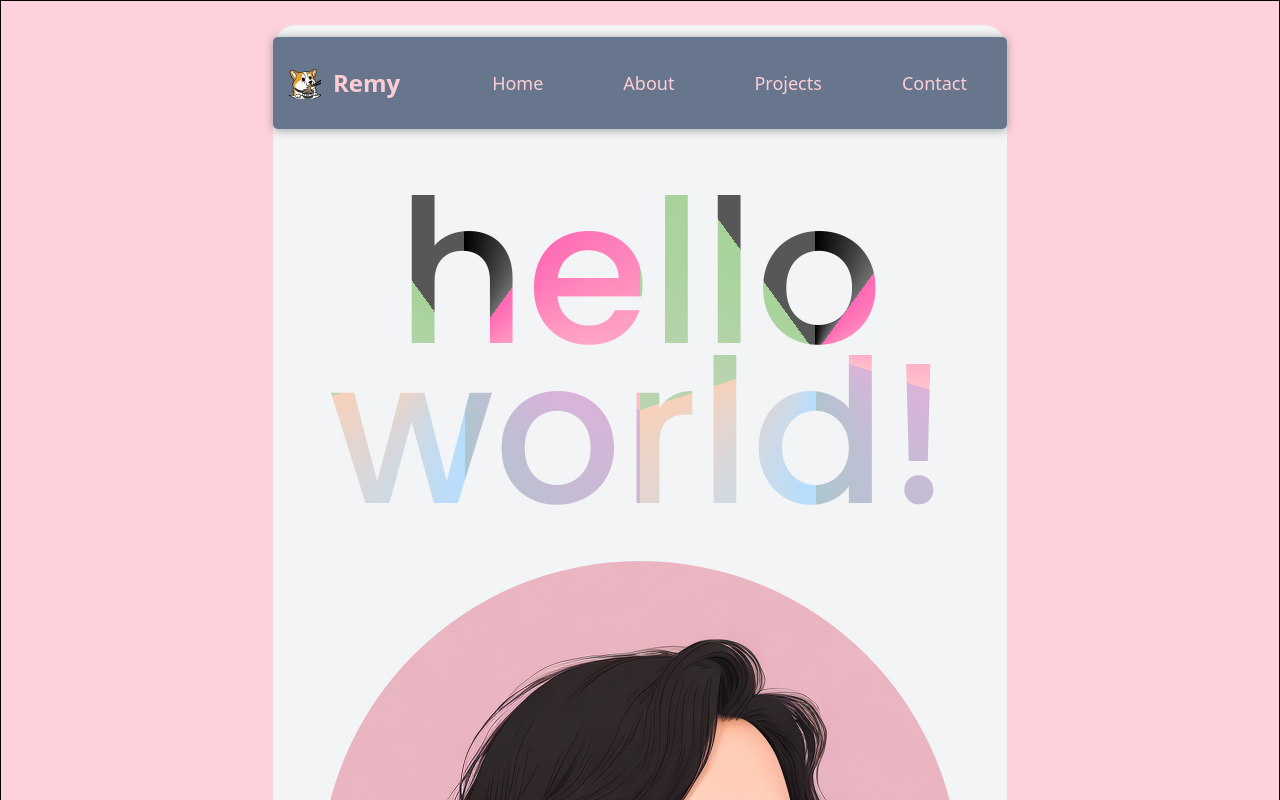
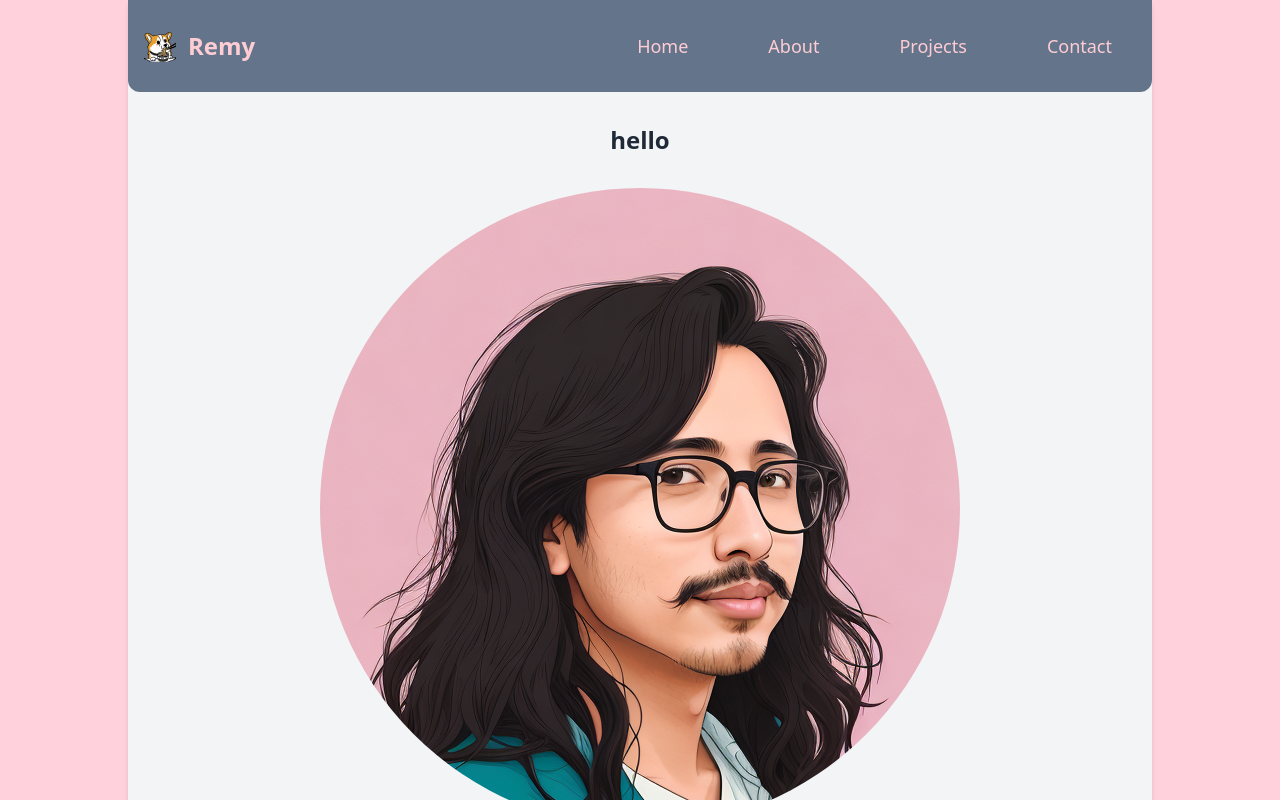
Before and after one commit to RemyXVX/folio, a Next.js app: page / in a window 1280 px wide. Shown: the top 800 px of the page. Built offline with nearby package versions, Linux system fonts and the light colour scheme.

Commit message:
Got the pages to conditionally render via nav

```diff
--- a/app/components/navbar.tsx
+++ b/app/components/navbar.tsx
@@ -2,28 +2,19 @@ import React, { useRef, useState } from "react";
 import Image from "next/image";
 import Link from "next/link";
 import corgiRamen from "./../assets/images/corgiramen.png";
-import navbar from "./../assets/styles/navbar.module.css";
+
+interface NavProps {
+  onMenuClick: (view: string) => void;
+}
 
 const menuList = [
-  {
-    text: "Home",
-    href: "#home",
-  },
-  {
-    text: "About",
-    href: "#about",
-  },
-  {
-    text: "Projects",
-    href: "#projects",
-  },
-  {
-    text: "Contact",
-    href: "#contact",
-  },
+  { text: "Home", href: "home" },
+  { text: "About", href: "about" },
+  { text: "Projects", href: "projects" },
+  { text: "Contact", href: "contact" },
 ];
 
-const Navbar = () => {
+const Navbar: React.FC<NavProps> = ({ onMenuClick }) => {
   const menuRef = useRef<HTMLDivElement>(null);
   const [isMenuOpen, setIsMenuOpen] = useState(false);
 
@@ -32,12 +23,9 @@ const Navbar = () => {
   };
 
   return (
-    <nav
-      id={navbar.navbar}
-      className="border-gray-300 bg-slate-500 text-rose-200 font-extrabold text-lg rounded-r-3xl py-2"
-    >
+    <nav className="border-gray-300 bg-slate-500 text-rose-200 font-extrabold text-lg rounded-b-xl py-2">
       <div className="max-w-screen-xl flex flex-wrap items-center justify-between mx-auto p-4">
-        <Link href={"/"} passHref>
+        <Link href="/">
           <span className="flex items-center">
             <Image
               src={corgiRamen}
@@ -49,48 +37,16 @@ const Navbar = () => {
             </span>
           </span>
         </Link>
-        <button
-          onClick={toggleMenu}
-          type="button"
-          className="inline-flex items-center p-2 ml-3 text-sm text-gray-300 focus:text-gray-300 rounded-lg md:hidden hover:bg-rose-200 hover:text-gray-500 focus:outline-none focus:ring-2 focus:ring-gray-100"
-          aria-controls="navbar-solid-bg"
-          aria-expanded={isMenuOpen ? 'true' : 'false'}
-        >
-          <span className="sr-only">Open main menu</span>
-          <svg
-            className="w-6 h-6"
-            aria-hidden="true"
-            fill="currentColor"
-            viewBox="0 0 20 20"
-            xmlns="http://www.w3.org/2000/svg"
-          >
-            <path
-              fillRule="evenodd"
-              d="M3 5a1 1 0 011-1h12a1 1 0 110 2H4a1 1 0 01-1-1zM3 10a1 1 0 011-1h12a1 1 0 110 2H4a1 1 0 01-1-1zM3 15a1 1 0 011-1h12a1 1 0 110 2H4a1 1 0 01-1-1z"
-              clipRule="evenodd"
-            ></path>
-          </svg>
-        </button>
-
-        <div
-          className={`${
-            isMenuOpen ? "block" : "hidden"
-          } w-full md:block md:w-auto`}
-          id="navbar-solid-bg"
-        >
-          <div
-            id="menuList"
-            ref={menuRef}
-            className={`flex flex-col font-medium mt-4 rounded-lg bg-gray-100 md:flex-row md:space-x-8 md:mt-0 md:border-0 md:bg-transparent`}
-          >
-            {menuList.map((item, index) => (
-              <Link key={index} href={item.href} passHref>
-                <span className="block py-2 px-6 rounded-lg hover:bg-gray-400 hover:text-slate-200">
-                  {item.text}
-                </span>
-              </Link>
-            ))}
-          </div>
+        <div className="flex flex-col font-medium mt-4 rounded-lg bg-gray-100 md:flex-row md:space-x-8 md:mt-0 md:border-0 md:bg-transparent">
+          {menuList.map((item, index) => (
+            <button
+              key={index}
+              onClick={() => onMenuClick(item.href)}
+              className="block py-2 px-6 rounded-lg hover:bg-gray-400 hover:text-slate-200"
+            >
+              {item.text}
+            </button>
+          ))}
         </div>
       </div>
     </nav>
--- a/app/head.tsx
+++ b/app/head.tsx
@@ -1,7 +1,7 @@
 const Head = () => {
   return(
     <>
-      <title>RemyXVX</title>
+      <title>Remy DEV</title>
       <meta content='width=device-width, initial-scale=1' name="viewport" />
       <meta name="description" />
     </>
--- a/app/page.tsx
+++ b/app/page.tsx
@@ -5,7 +5,7 @@ const Main = () => {
 
   return (
     <main>
-      <div className="border border-black p-2 md:p-4 lg:p-4">
+      <div className="">
         <Secondary />
       </div>
     </main>
--- /dev/null
+++ b/app/pages/contact/formEmail.jsx
@@ -0,0 +1,60 @@
+import React from 'react';
+import emailjs from '@emailjs/browser';
+import { ToastContainer, toast } from 'react-toastify';
+import 'react-toastify/dist/ReactToastify.css';
+
+const Contact = () => {
+
+  const handleSubmit = async (e) => {
+    e.preventDefault();
+    const EMAILJS_SERVICE_ID = process.env.NEXT_EMAILJS_SERVICE_ID;
+    const EMAILJS_TEMPLATE_ID = process.env.NEXT_EMAILJS_TEMPLATE_ID;
+    const EMAILJS_PUBLIC_KEY = process.env.NEXT_EMAILJS_PUBLIC_KEY;
+
+    try {
+      await emailjs.sendForm(
+        EMAILJS_SERVICE_ID,
+        EMAILJS_TEMPLATE_ID,
+        e.target,
+        EMAILJS_PUBLIC_KEY
+      );
+      toast.success('Email sent successfully!');
+      e.target.reset();
+    } catch (error) {
+      toast.error('Email failed to send. Please try again later.');
+    }
+  };
+
+  return (
+    <div
+      className="flex justify-center items-center rounded-t-zl"
+      id="contact"
+      >
+      <div className="container mx-auto py-6">
+        <div className="rounded-lg shadow-lg">
+          <header className="bg-gray-800 rounded-t-xl text-white text-center py-4">
+            <h1 className="text-3xl font-semibold lg:6xl">Contact Me</h1>
+          </header>
+          <form className="p-6" onSubmit={handleSubmit}>
+            <div className="mb-6">
+              <label htmlFor="name" className="block text-md font-semibold text-gray-700">Name:</label>
+              <input type="text" id="name" name="name" className="mt-1 p-2 w-full border rounded-md" placeholder="Enter your name" autoComplete="off" required />
+            </div>
+            <div className="mb-6">
+              <label htmlFor="email" className="block text-md font-semibold text-gray-700">Email:</label>
+              <input type="email" id="email" name="email" className="mt-1 p-2 w-full border rounded-md" placeholder="Enter your email" autoComplete="off" required />
+            </div>
+            <div className="mb-6">
+              <label htmlFor="message" className="block text-md font-semibold text-gray-700">Message:</label>
+              <textarea id="message" name="message" className="mt-1 p-2 w-full border rounded-md" placeholder="Enter your message" rows="5" autoComplete="off" required></textarea>
+            </div>
+            <button type="submit" className="block w-full bg-blue-400 text-white font-semibold lg:text-lg py-3 px-6 rounded-md hover:bg-blue-600">Send</button>
+          </form>
+        </div>
+      </div>
+      <ToastContainer />
+    </div>
+  );
+};
+
+export default Contact;
--- a/app/pages/page.tsx
+++ b/app/pages/page.tsx
@@ -1,50 +1,60 @@
 'use client'
-import React, { useState, useEffect } from "react";
+import React, { useState } from "react";
 import Navbar from "./../components/navbar";
 import Image from "next/image";
+
 import useDarkMode from "../components/useDarkMode";
+import itsMeImage from "./../assets/images/itme.png";
 
-import helloworldLight from "./../assets/styles/helloworld-light.module.css";
-import helloworldDark from "./../assets/styles/helloworld-dark.module.css";
-
-import itsMeImage from "./../assets/images/itme.png";
 import About from "./about/page";
 import Projects from "./projects/page";
 import Contacts from "./contact/page";
 
-const Secondary = () => {
+const Secondary: React.FC = () => {
   const isDarkMode = useDarkMode();
+  const [currentView, setCurrentView] = useState("home");
 
+  const renderContent = () => {
+    switch (currentView) {
+      case "about":
+        return <About />;
+      case "projects":
+        return <Projects />;
+      case "contact":
+        return <Contacts />;
+      default:
         return (
-    <>
-      <div id="home" className="py-2 px-2 sm:px-4 md:px-8 lg:px-16 xl:px-64">
-        <div className="bg-gray-100 dark:bg-slate-300 pt-3 rounded-3xl">
-            <Navbar />
-          <div className="justify-center">
-            <div>
-              <div className="max-w-3xl mx-auto px-4 py-2 sm:py-4 md:py-6">
-                <h1 id="gradient-text" className={isDarkMode ? helloworldDark["helloworld-dark"] : helloworldLight.helloworld}>
-                  hello world!
-                </h1>
+          <div className="flex flex-col items-center">
+            <div className="max-w-2xl mx-4 sm:mx-6 md:mx-8 lg:mx-16 p-4">
+              <h2 className={`text-2xl font-bold ${isDarkMode ? 'text-gray-200' : 'text-gray-800'} text-center`}>
+                hello
+              </h2>
             </div>
-              <div className="max-w-3xl mx-auto px-4 py-2 sm:py-4 md:py-6">
+            <div className="max-w-3xl mx-4 sm:mx-6 md:mx-8 lg:mx-16 p-4">
               <Image
                 src={itsMeImage}
-                  alt="Artificial Intelligence made self portrait of me, a very brown person with long flowly hair and some dark rim glasses"
+                alt="Artificial Intelligence made self portrait of me, a very brown person with long flowy hair and some dark rim glasses"
                 priority={true}
                 className="mx-auto rounded-full"
               />
             </div>
-            </div>
-            <div className="text-center">
-              <About />
-              <Projects />
-              <Contacts />
+            <div className="max-w-2xl mx-4 sm:mx-6 md:mx-8 lg:mx-16 p-4">
+              <h2 className={`text-2xl font-bold ${isDarkMode ? 'text-gray-200' : 'text-gray-800'} text-center`}>
+                world
+              </h2>
             </div>
           </div>
+        );
+    }
+  };
+
+  return (
+    <div className="px-4 sm:px-6 md:px-8 lg:px-16 xl:px-32 min-h-screen flex flex-col">
+      <div className={`flex-1 bg-gray-100 dark:bg-slate-800 shadow-md`}>
+        <Navbar onMenuClick={setCurrentView} />
+        <div className="py-4">{renderContent()}</div>
       </div>
     </div>
-    </>
   );
 };
 
--- a/app/pages/projects/distro.tsx
+++ b/app/pages/projects/distro.tsx
@@ -56,7 +56,6 @@ const Distro = () => {
         <Image
           src={images[currentImageIndex]}
           alt="carousel image"
-          layout="responsive"
           width={600}
           height={400}
         />
--- a/next.config.js
+++ b/next.config.js
@@ -1,6 +1,6 @@
 /** @type {import('next').NextConfig} */
 const nextConfig = {
-  output: 'export',
+  // output: 'export',
 }
 
 module.exports = nextConfig
--- a/package.json
+++ b/package.json
@@ -1,6 +1,6 @@
 {
   "name": "profolio",
-  "version": "0.1.0",
+  "version": "1.1.0",
   "private": true,
   "scripts": {
     "dev": "next dev && next start && npm run open",
@@ -16,6 +16,7 @@
     "react-icons": "^4.10.1",
     "react-router-dom": "^6.13.0",
     "react-swipeable": "^7.0.1",
+    "sharp": "^0.33.4",
     "styled-components": "^5.3.11",
     "tailwindcss": "3.3.2"
   },
```
Also changed, not shown: 2 other files (tests, documents, lock files or other folders). Lines whose indentation alone changed are shown as unchanged.
